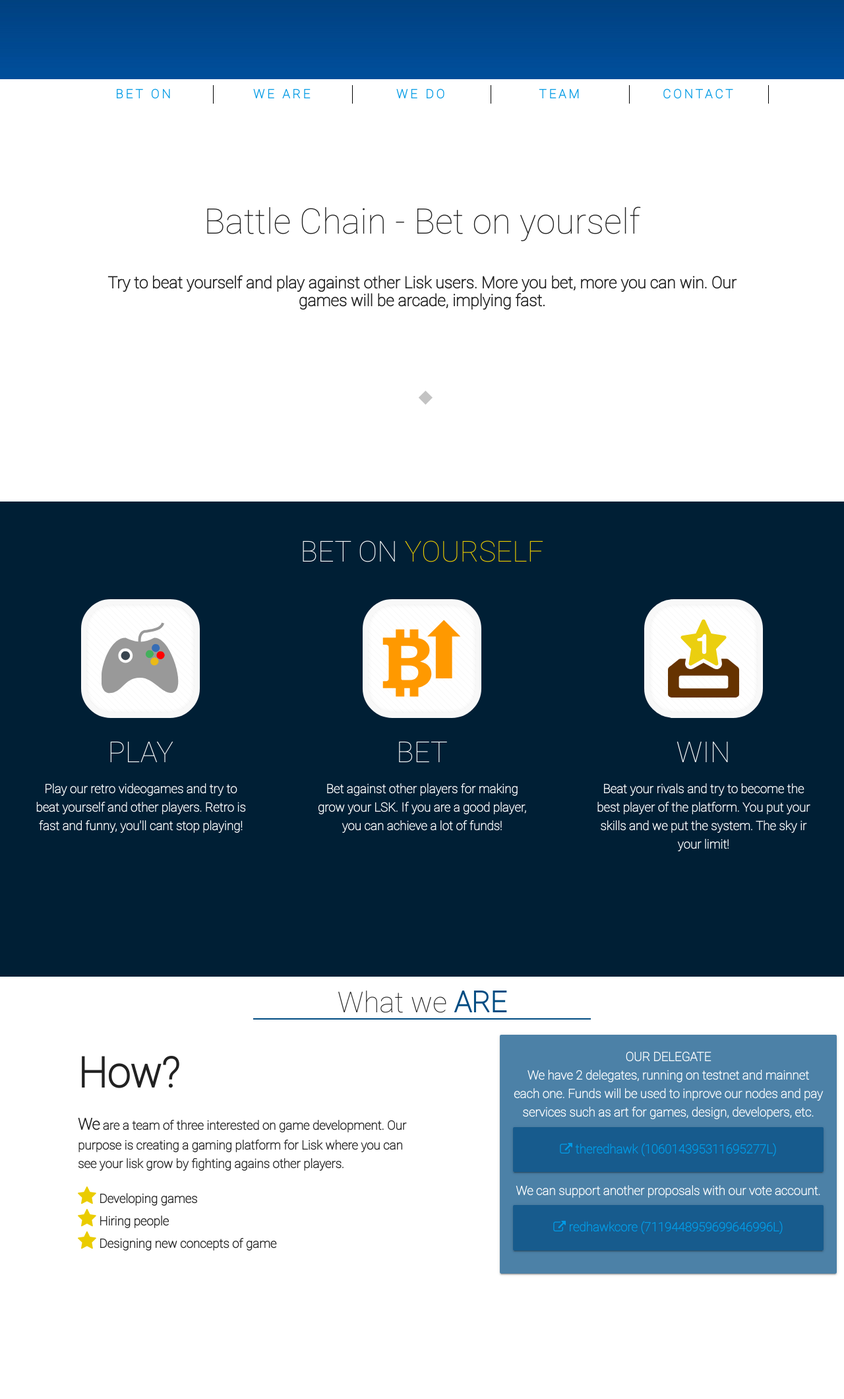
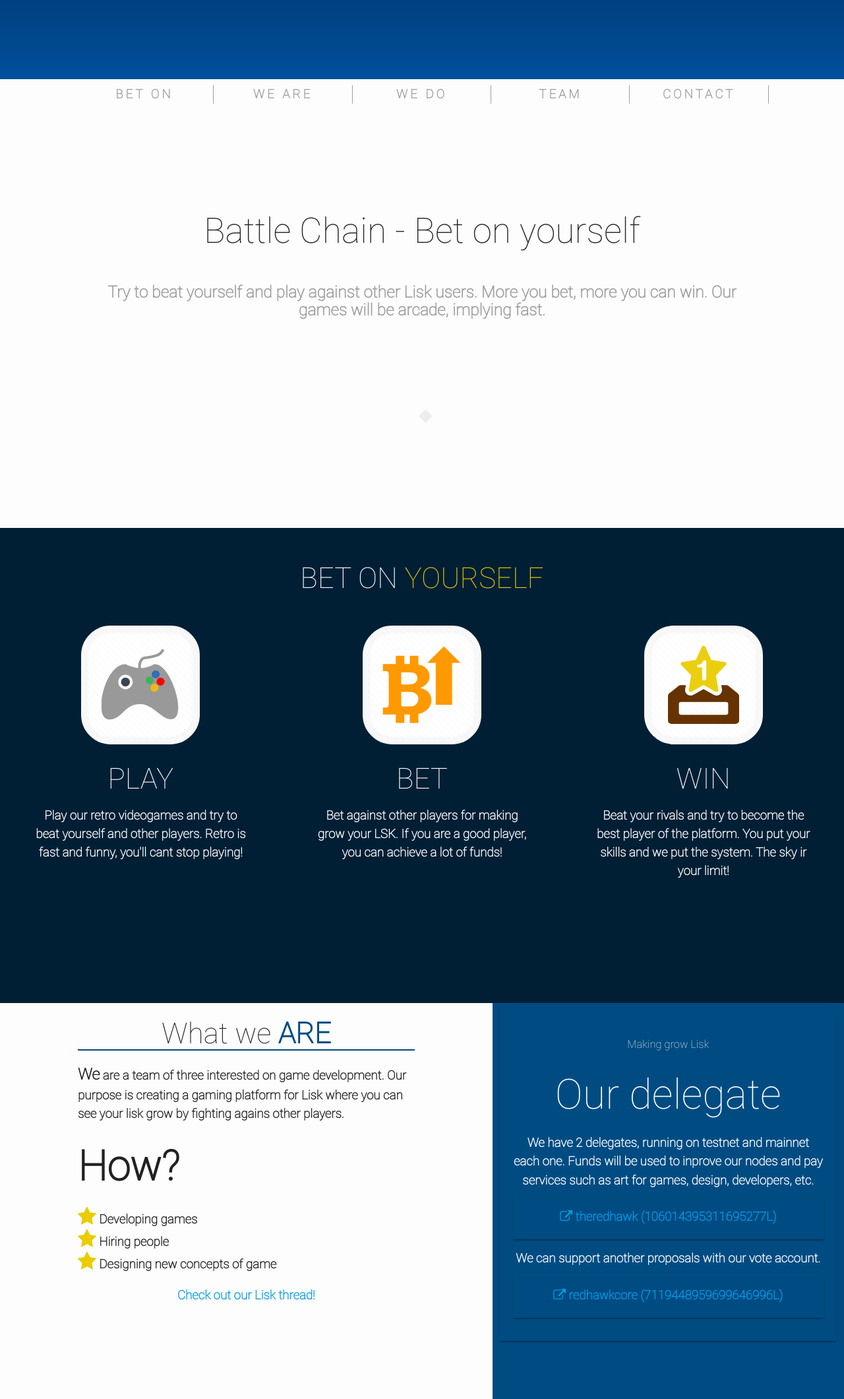
Before and after one commit to BattleChain-Lisk/BattleChain-offical-web, a plain HTML site: page index.html in a window 1280 px wide. Shown: the part 680-2800 px from the top of the page at 66% size. Drawn offline with Linux system fonts and the light colour scheme; files whose address does not match are found by name.

Commit message:
Modified 'What we are' section and delegate info

```diff
--- a/css/style.css
+++ b/css/style.css
@@ -20,6 +20,7 @@ p {margin: 0;}
 .circular-icon { color: black; background-color: transparent; padding: .3em; display: inline-block; border-radius: 60px; border-width: 4px;  border-color: #888; border-style: solid; }
 
 .underlined { width: 40%; margin: 0 auto; border-bottom-style: solid; border-bottom-width: 2px; }
+.underlined-no-width { border-bottom-style: solid; border-bottom-width: 2px; }
 .border-dark-blue { border-color: #004C82; }
 .border-white { border-color: whitesmoke; }
 .border-gold { border-color: #EACC00; }
@@ -87,7 +88,7 @@ p {margin: 0;}
     left: 50%;
     transform: rotate(45deg) translate(0, .2em);
     z-index: 1;
-    background-color: #C3C3C3 !important;
+    background-color: #EEEEEE !important;
 }
 
 /** img circular wrapper */
@@ -124,6 +125,7 @@ img[class="circular"] {
 .bg-dark-blue{ background-color: #004C82; }
 .bg-dark2-blue{ background-color: #001F35;}
 .bg-strip-pattern {background-color: WhiteSmoke !important; background-image: url('../img/grid_stripe2.png');}
+.bg-white2 { background-color: #FDFDFD; }
 
 /** Align */
 div[class="centered-div"]{
--- a/index.html
+++ b/index.html
@@ -32,19 +32,19 @@
     </section>
    <!-- End of page top -->
 
-    <div class=" separator-arrow-grey  center" style="height: 80%;">
+    <div class=" separator-arrow-grey bg-white2 center" style="height: 85%;">
         <div class="row font-medium" style="font-weight: bold; letter-spacing: 4px;">
-            <div class="col m2 offset-m1" style="border-right: solid 1px black;"><a class="nav-option" href="#">BET  ON</a></div>
-            <div class="col m2 " style="border-right: solid 1px black;"><a class="nav-option" href="#">WE  ARE</a></div>
-            <div class="col m2 " style="border-right: solid 1px black;"><a class="nav-option" href="#">WE  DO</a></div>
-            <div class="col m2 " style="border-right: solid 1px black;"><a class="nav-option" href="#">TEAM</a></div>
-            <div class="col m2 " style="border-right: solid 1px black;"><a class="nav-option" href="#">CONTACT</a></div>
+            <div class="col m2 offset-m1" style="border-right: solid 1px #9e9e9e;"><a class="nav-option" style="color: #9e9e9e" href="#">BET  ON</a></div>
+            <div class="col m2 " style="border-right: solid 1px #9e9e9e;"><a class="nav-option" style="color: #9e9e9e" href="#">WE  ARE</a></div>
+            <div class="col m2 " style="border-right: solid 1px #9e9e9e;"><a class="nav-option" style="color: #9e9e9e" href="#">WE  DO</a></div>
+            <div class="col m2 " style="border-right: solid 1px #9e9e9e;"><a class="nav-option" style="color: #9e9e9e" href="#">TEAM</a></div>
+            <div class="col m2 " style="border-right: solid 1px #9e9e9e;"><a class="nav-option" style="color: #9e9e9e" href="#">CONTACT</a></div>
         </div>
 
         <div class="valign-wrapper center-align " style="height: 70%;">
             <div class="valign full-width center-align">
                 <h2>Battle Chain - Bet on yourself</h2>
-                <h5 style="margin: 0 auto; margin-top: 2em; width: 80%; font-weight: bold;">Try to beat yourself and play against other Lisk users. More you bet, more you can win. Our games will be arcade, implying fast.</h5>
+                <h5 style="margin: 0 auto; margin-top: 2em; width: 80%; font-weight: bold; color:  #9e9e9e;">Try to beat yourself and play against other Lisk users. More you bet, more you can win. Our games will be arcade, implying fast.</h5>
             </div>
 
         </div>
@@ -92,25 +92,25 @@
     </section>
     <!-- End of section Bet on yourself -->
 
-    <section id="features" class="bg-white font-black">
-        <div class="long-padding-top-bot">
-            <h3 class="center-align underlined border-dark-blue">What we <span  class="font-dark-blue font-bold">ARE</span></h3>
-        </div>
-
+    <section id="features" class="bg-white2 font-black">
         <div class="row" style="height: 100%">
-            <div class="col m5 offset-m1">
+            <div class="col s11 offset-s1 l5 offset-l1 m5 offset-m5">
+                <h3 class="center-align underlined-no-width  border-dark-blue">What we <span  class="font-dark-blue font-bold">ARE</span></h3>
+                <p class="font-medium"><span class="font-big">We</span> are a team of three interested on game development. Our purpose is creating a gaming platform for Lisk where you can see your lisk grow by fighting agains other players.</p>
                 <h1 class="font-bold">How?</h1>
-                <p class="font-medium"><span class="font-big">We</span> are a team of three interested on game development. Our purpose is creating a gaming platform for Lisk where you can see your lisk grow by fighting agains other players.</p>
 
                 <ul class="font-medium">
                     <li><i class="fa fa-star font-gold icon-med" aria-hidden="true"></i> Developing games</li>
                     <li><i class="fa fa-star font-gold icon-med" aria-hidden="true"></i> Hiring people</li>
                     <li><i class="fa fa-star font-gold icon-med" aria-hidden="true"></i> Designing new concepts of game</li>
                 </ul>
+
+                <p class="font-medium center font-bold"><a href="https://forum.lisk.io/viewtopic.php?f=8&p=9203">Check out our Lisk thread!</a></p>
             </div>
-            <div class="col m5 offset-m1 ">
+            <div class="col s11 offset-s1 l5 offset-l1 m5 offset-m5 bg-dark-blue" style="height: 100%">
                 <div class="card-panel font-clear-blue-transp white-text center">
-                    <p class="font-medium"  style="font-weight: bold">OUR DELEGATE</p>
+                    <h2 class="font-small">Making grow Lisk</h2>
+                    <h1>Our delegate</h1>
                     <p class="font-medium">We have 2 delegates, running on testnet and mainnet each one. Funds will be used to inprove our nodes and pay services such as art for games, design, developers, etc.</p>
 
                     <div class="card-panel font-clear-blue-transp" style="z-index: 1000">
@@ -126,9 +126,6 @@ theredhawk (106014395311695277L)</a>
                             <a href="https://explorer.lisk.io/address/7119448959699646996L"><i class="fa fa-external-link" aria-hidden="true"></i> redhawkcore (7119448959699646996L)</a>
                         </p>
                     </div>
-
-
-
                 </div>
             </div>
         </div>
```
